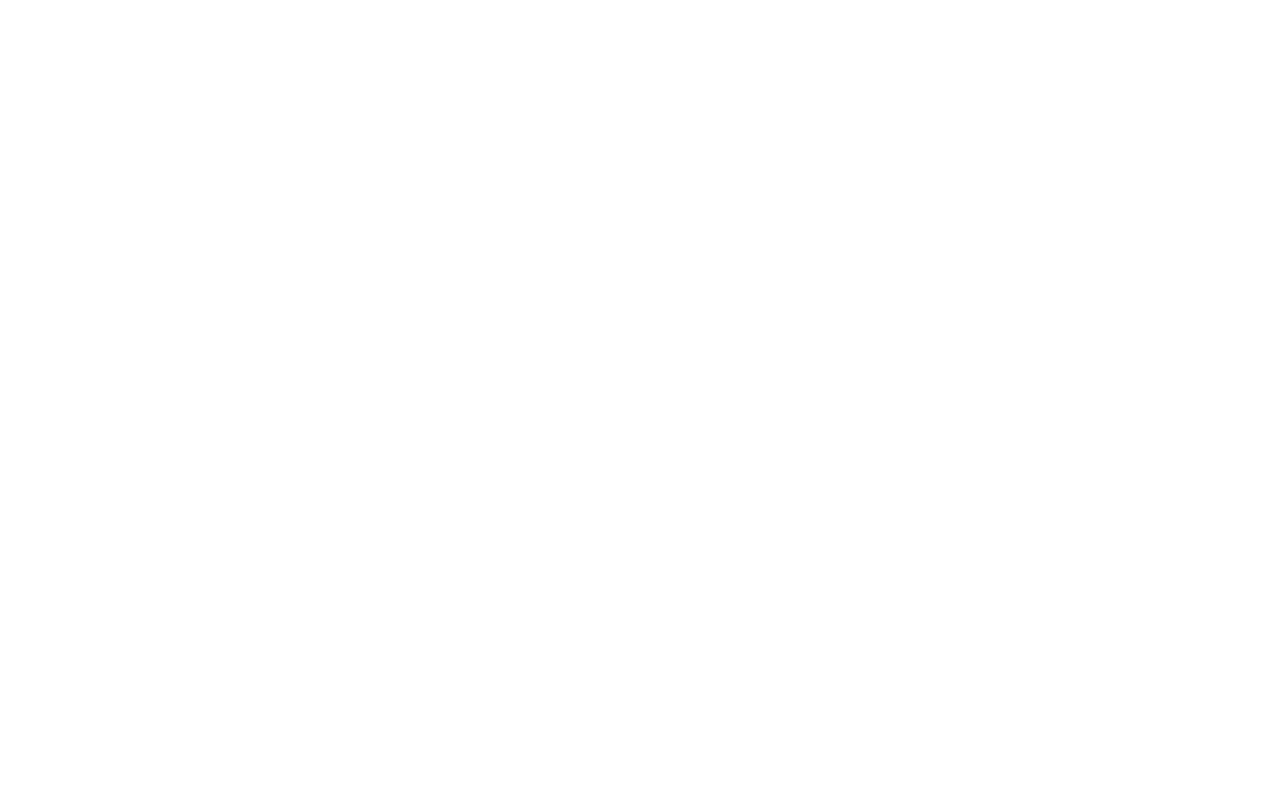
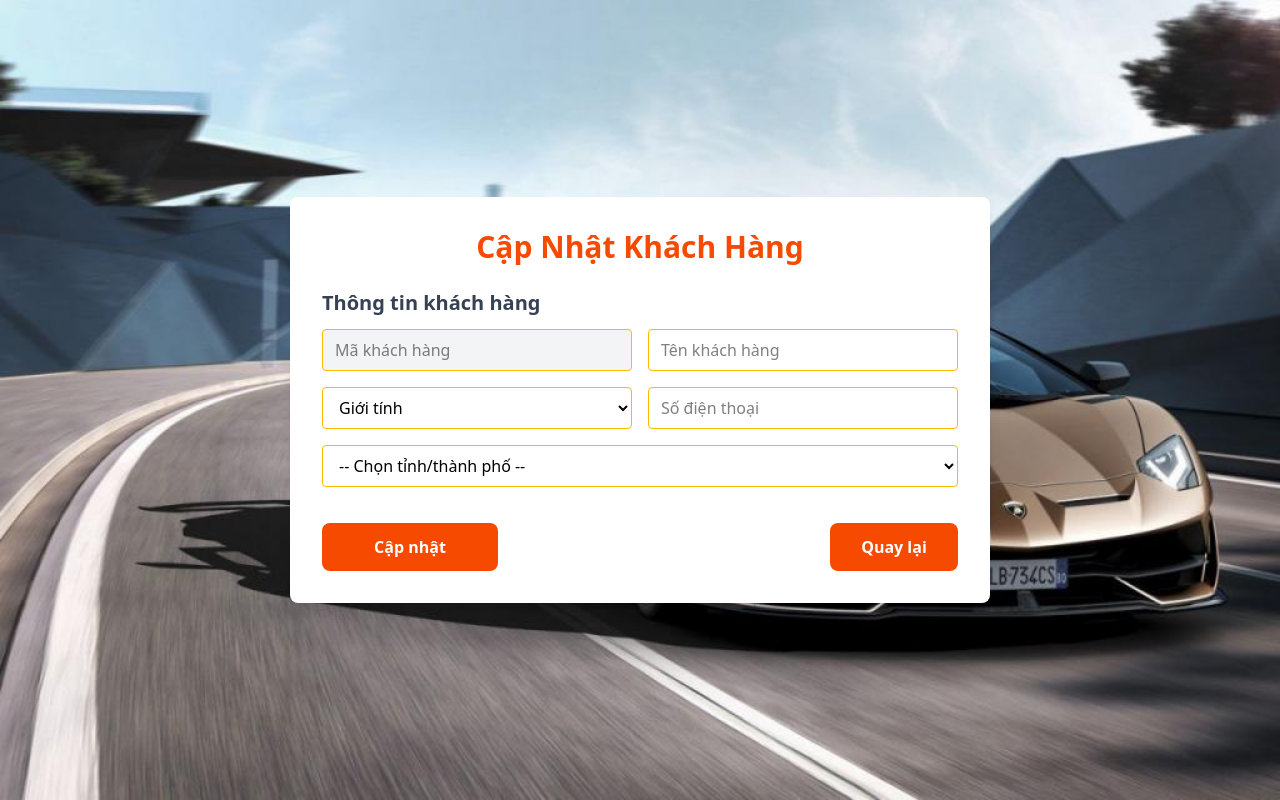
Before and after one commit to nguyenmanhhieu2903/DU-AN-ORACE, a React (Vite) app: page /updateKH/1 in a window 1280 px wide. Before the commit this address had no page. Built offline with nearby package versions, Linux system fonts and the light colour scheme; no server answers.

Commit message:
update trang updte và delete

```diff
--- a/src/App.jsx
+++ b/src/App.jsx
@@ -8,6 +8,7 @@
 import ListKH from './component/listKH.jsx'
 import AddKH from './component/addKH.jsx'
 import TicketList from './component/ticketlist.jsx'
+import UpdateKH from './component/updateKH.jsx'
 
 function App() {
   return (
@@ -18,6 +19,7 @@
         <Route path="/listKH" element={<ListKH />} />
         <Route path="/addKH" element={<AddKH />} />
         <Route path="/ticketlist" element={<TicketList />} />
+        <Route path="/updateKH/:maKH" element={<UpdateKH />} />
       </Routes>
     </Router>
   );
--- a/src/component/addKH.jsx
+++ b/src/component/addKH.jsx
@@ -1,4 +1,5 @@
 import { useState } from "react";
+import axios from "axios";
 
 const AddKH = () => {
   const [khachHang, setKhachHang] = useState({
@@ -9,22 +10,45 @@
     diaChi: "",
   });
 
-  const [xe, setXe] = useState({
-    bienSo: "",
-    loaiXe: "",
-    mauXe: "",
-  });
+  const handleSubmit = async (e) => {
+    e.preventDefault();
 
-  const handleSubmit = (e) => {
-    e.preventDefault();
-    console.log("Thông tin KH: ", khachHang);
-    console.log("Thông tin xe: ", xe);
+    // ===== DỮ LIỆU GỬI LÊN API =====
+    const payload = {
+      maKhachHang: khachHang.maKH,
+      hoTen: khachHang.tenKH,
+      gioiTinh: khachHang.gioiTinh,
+      soDienThoai: khachHang.sdt,
+      diaChi: khachHang.diaChi,
+    };
+
+    console.log("Payload gửi API:", payload);
+
+    try {
+      await axios.post(
+        "http://localhost:8080/api/khach-hang",
+        payload
+      );
 
       alert("Thêm khách hàng thành công!");
+
+      // Reset form
+      setKhachHang({
+        maKH: "",
+        tenKH: "",
+        gioiTinh: "",
+        sdt: "",
+        diaChi: "",
+      });
+    } catch (error) {
+      console.error("Lỗi thêm khách hàng:", error);
+      alert("Thêm khách hàng thất bại!");
+    }
   };
 
   return (
-    <div className="min-h-screen bg-gray-100 flex items-center justify-center p-8"
+    <div
+      className="min-h-screen bg-gray-100 flex items-center justify-center p-8"
       style={{
         backgroundImage: "url('/img/oto2.jpg')",
         backgroundSize: "cover",
@@ -53,6 +77,7 @@
                   setKhachHang({ ...khachHang, maKH: e.target.value })
                 }
                 className="border border-amber-400 rounded px-3 py-2 w-full"
+                required
               />
 
               <input
@@ -63,26 +88,7 @@
                   setKhachHang({ ...khachHang, tenKH: e.target.value })
                 }
                 className="border border-amber-400 rounded px-3 py-2 w-full"
-              />
-
-              <input
-                type="text"
-                placeholder="Căn Cước Công Dân"
-                value={khachHang.CCCDKH}
-                onChange={(e) =>
-                  setKhachHang({ ...khachHang, tenKH: e.target.value })
-                }
-                className="border border-amber-400 rounded px-3 py-2 w-full"
-              />
-
-              <input
-                type="date"
-                placeholder="Ngày sinh"
-                value={khachHang.ngaySinh}
-                onChange={(e) =>
-                    setKhachHang({ ...khachHang, ngaySinh: e.target.value })
-                }
-                className="border border-amber-400 rounded px-3 py-2 w-full"
+                required
               />
 
               <select
@@ -91,6 +97,7 @@
                   setKhachHang({ ...khachHang, gioiTinh: e.target.value })
                 }
                 className="border border-amber-400 rounded px-3 py-2 w-full"
+                required
               >
                 <option value="">Giới tính</option>
                 <option value="Nam">Nam</option>
@@ -105,6 +112,7 @@
                   setKhachHang({ ...khachHang, sdt: e.target.value })
                 }
                 className="border border-amber-400 rounded px-3 py-2 w-full"
+                required
               />
 
               <select
@@ -113,9 +121,9 @@
                   setKhachHang({ ...khachHang, diaChi: e.target.value })
                 }
                 className="border border-amber-400 rounded px-3 py-2 w-full md:col-span-2"
+                required
               >
                 <option value="">-- Chọn tỉnh/thành phố --</option>
-
                 <option>Hà Nội</option>
                 <option>TP Hồ Chí Minh</option>
                 <option>Hải Phòng</option>
@@ -132,45 +140,6 @@
             </div>
           </div>
 
-          {/* ===== THÔNG TIN XE ===== */}
-          <div>
-            <h3 className="text-xl font-semibold text-gray-700 mb-3">
-              Thông tin xe
-            </h3>
-
-            <div className="grid grid-cols-1 md:grid-cols-2 gap-4">
-              <input
-                type="text"
-                placeholder="Biển số xe"
-                value={xe.bienSo}
-                onChange={(e) =>
-                  setXe({ ...xe, bienSo: e.target.value })
-                }
-                className="border border-amber-400 rounded px-3 py-2 w-full"
-              />
-
-              <input
-                type="text"
-                placeholder="Loại xe"
-                value={xe.loaiXe}
-                onChange={(e) =>
-                  setXe({ ...xe, loaiXe: e.target.value })
-                }
-                className="border border-amber-400 rounded px-3 py-2 w-full"
-              />
-
-              <input
-                type="text"
-                placeholder="Màu xe"
-                value={xe.mauXe}
-                onChange={(e) =>
-                  setXe({ ...xe, mauXe: e.target.value })
-                }
-                className="border border-amber-400 rounded px-3 py-2 w-full"
-              />
-            </div>
-          </div>
-
           {/* ===== BUTTON ===== */}
           <div className="flex justify-between">
             <button
@@ -179,13 +148,9 @@
                          bg-orange-600 text-white py-3 rounded-lg
                          hover:bg-green-600 hover:scale-105 transition font-semibold"
             >
-                <svg xmlns="http://www.w3.org/2000/svg" fill="none" viewBox="0 0 24 24"
-                    strokeWidth="1.5" stroke="currentColor" className="w-5 h-5">
-                    <path strokeLinecap="round" strokeLinejoin="round"
-                        d="M12 4.5v15m7.5-7.5h-15" />
-                </svg>
               Thêm khách hàng
             </button>
+
             <a
               href="/listKH"
               className="mt-3 w-32 block text-center bg-orange-600 text-white py-3 rounded-lg
@@ -193,11 +158,11 @@
             >
               Quay Lại
             </a>
-
           </div>
         </form>
       </div>
     </div>
   );
-}
+};
+
 export default AddKH;
--- /dev/null
+++ b/src/component/updateKH.jsx
@@ -0,0 +1,187 @@
+import { useEffect, useState } from "react";
+import { useParams, useNavigate } from "react-router-dom";
+import axios from "axios";
+import Header from "./header";
+
+const UpdateKH = () => {
+  const { maKH } = useParams(); // lấy mã KH từ URL
+  const navigate = useNavigate();
+
+  const [khachHang, setKhachHang] = useState({
+    maKH: "",
+    tenKH: "",
+    gioiTinh: "",
+    sdt: "",
+    diaChi: "",
+  });
+
+  // ===== LOAD THÔNG TIN KHÁCH HÀNG =====
+  useEffect(() => {
+    const fetchKH = async () => {
+      try {
+        const res = await axios.get(
+          `http://localhost:8080/api/khach-hang/${maKH}`
+        );
+
+        const kh = res.data;
+
+        setKhachHang({
+          maKH: kh.maKhachHang,
+          tenKH: kh.hoTen,
+          gioiTinh: kh.gioiTinh,
+          sdt: kh.soDienThoai,
+          diaChi: kh.diaChi,
+        });
+      } catch (error) {
+        console.error("Lỗi load khách hàng:", error);
+        alert("Không tải được thông tin khách hàng");
+      }
+    };
+
+    fetchKH();
+  }, [maKH]);
+
+  // ===== SUBMIT UPDATE =====
+  const handleSubmit = async (e) => {
+    e.preventDefault();
+
+    const payload = {
+      maKhachHang: khachHang.maKH,
+      hoTen: khachHang.tenKH,
+      gioiTinh: khachHang.gioiTinh,
+      soDienThoai: khachHang.sdt,
+      diaChi: khachHang.diaChi,
+    };
+
+    console.log("Payload update:", payload);
+
+    try {
+      await axios.put(
+        `http://localhost:8080/api/khach-hang/${maKH}`,
+        payload
+      );
+
+      alert("Cập nhật khách hàng thành công!");
+      navigate("/listKH");
+    } catch (error) {
+      console.error("Lỗi cập nhật:", error);
+      alert("Cập nhật thất bại!");
+    }
+  };
+
+  return (
+    <div>
+
+      <div
+        className="min-h-screen bg-gray-100 flex items-center justify-center p-8"
+        style={{
+          backgroundImage: "url('/img/oto2.jpg')",
+          backgroundSize: "cover",
+          backgroundRepeat: "no-repeat",
+          backgroundPosition: "center"
+        }}
+      >
+        <div className="bg-white shadow-lg rounded-lg p-8 w-full max-w-[700px]">
+          <h2 className="text-3xl font-bold mb-6 text-orange-600 text-center">
+            Cập Nhật Khách Hàng
+          </h2>
+
+          <form className="flex flex-col gap-6" onSubmit={handleSubmit}>
+            {/* ===== THÔNG TIN KH ===== */}
+            <div>
+              <h3 className="text-xl font-semibold text-gray-700 mb-3">
+                Thông tin khách hàng
+              </h3>
+
+              <div className="grid grid-cols-1 md:grid-cols-2 gap-4">
+                <input
+                  type="text"
+                  placeholder="Mã khách hàng"
+                  value={khachHang.maKH}
+                  disabled
+                  className="border border-amber-400 rounded px-3 py-2 w-full bg-gray-100"
+                />
+
+                <input
+                  type="text"
+                  placeholder="Tên khách hàng"
+                  value={khachHang.tenKH}
+                  onChange={(e) =>
+                    setKhachHang({ ...khachHang, tenKH: e.target.value })
+                  }
+                  className="border border-amber-400 rounded px-3 py-2 w-full"
+                  required
+                />
+
+                <select
+                  value={khachHang.gioiTinh}
+                  onChange={(e) =>
+                    setKhachHang({ ...khachHang, gioiTinh: e.target.value })
+                  }
+                  className="border border-amber-400 rounded px-3 py-2 w-full"
+                  required
+                >
+                  <option value="">Giới tính</option>
+                  <option value="Nam">Nam</option>
+                  <option value="Nữ">Nữ</option>
+                </select>
+
+                <input
+                  type="text"
+                  placeholder="Số điện thoại"
+                  value={khachHang.sdt}
+                  onChange={(e) =>
+                    setKhachHang({ ...khachHang, sdt: e.target.value })
+                  }
+                  className="border border-amber-400 rounded px-3 py-2 w-full"
+                  required
+                />
+
+                <select
+                  value={khachHang.diaChi}
+                  onChange={(e) =>
+                    setKhachHang({ ...khachHang, diaChi: e.target.value })
+                  }
+                  className="border border-amber-400 rounded px-3 py-2 w-full md:col-span-2"
+                  required
+                >
+                  <option value="">-- Chọn tỉnh/thành phố --</option>
+                  <option>Hà Nội</option>
+                  <option>TP Hồ Chí Minh</option>
+                  <option>Hải Phòng</option>
+                  <option>Đà Nẵng</option>
+                  <option>Cần Thơ</option>
+                  <option>Bắc Giang</option>
+                  <option>Bắc Ninh</option>
+                  <option>Lâm Đồng</option>
+                </select>
+              </div>
+            </div>
+
+            {/* ===== BUTTON ===== */}
+            <div className="flex justify-between">
+              <button
+                type="submit"
+                className="mt-3 w-44 bg-orange-600 text-white py-3 rounded-lg
+                           hover:bg-green-600 hover:scale-105 transition font-semibold"
+              >
+                Cập nhật
+              </button>
+
+              <button
+                type="button"
+                onClick={() => navigate("/listKH")}
+                className="mt-3 w-32 bg-orange-600 text-white py-3 rounded-lg
+                           hover:bg-yellow-400 hover:scale-105 transition font-semibold"
+              >
+                Quay lại
+              </button>
+            </div>
+          </form>
+        </div>
+      </div>
+    </div>
+  );
+};
+
+export default UpdateKH;
```
Also changed, not shown: src/component/listKH.jsx (+66 -29 lines). Lines whose indentation alone changed are shown as unchanged.
